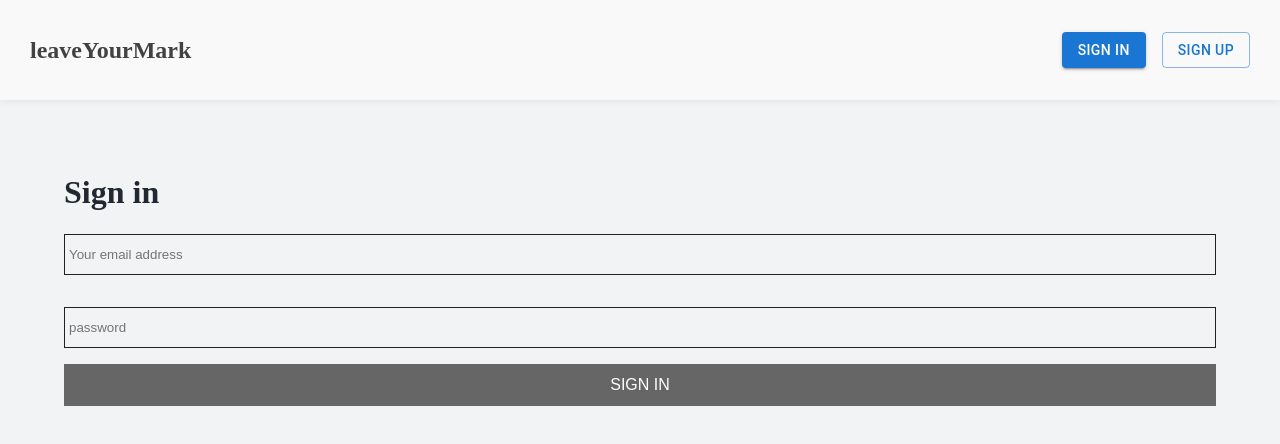
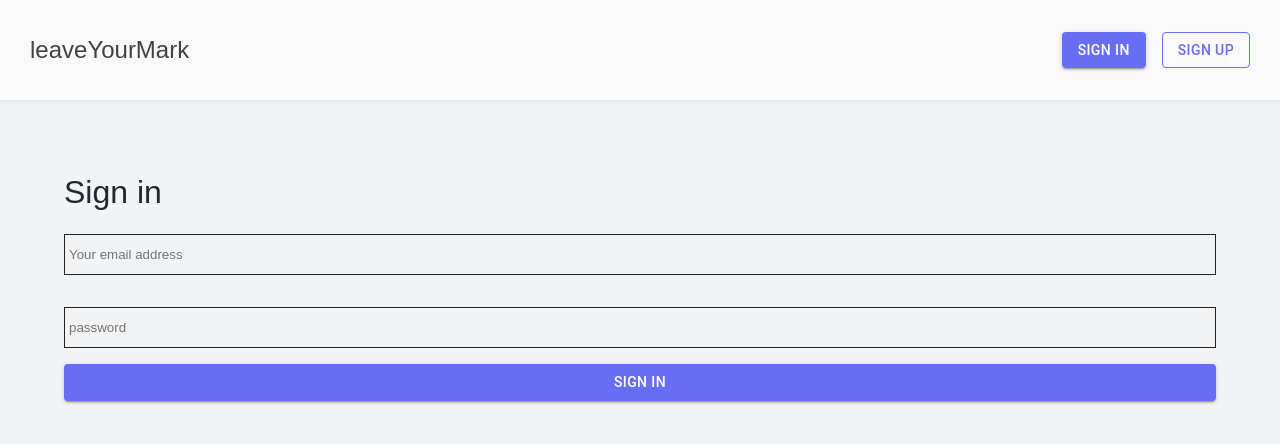
Before and after one commit to TEAM3-Magazine/Magazine-FE-sunghye, a React (Create React App) app: page /signin in a window 1280 px wide. Shown: the top 444 px of the page. Built offline with nearby package versions, Linux system fonts and the light colour scheme; no server answers; the HTML template or start-up script is replaced by a standard one; a web font is replaced by a local one.

Commit message:
Create My Account page & Edit btn style

```diff
--- a/src/components/Header.jsx
+++ b/src/components/Header.jsx
@@ -64,10 +64,23 @@ const Header = (props) => {
           </>
         ) : (
           <>
-            <Button variant="contained" onClick={goToSignIn}>
+            <Button
+              style={{
+                backgroundColor: "#686ef3",
+              }}
+              variant="contained"
+              onClick={goToSignIn}
+            >
               Sign in
             </Button>
-            <Button variant="outlined" onClick={goToSignUp}>
+            <Button
+              style={{
+                color: "#686ef3",
+                border: "1px solid #686ef3",
+              }}
+              variant="outlined"
+              onClick={goToSignUp}
+            >
               Sign up
             </Button>
           </>
@@ -106,7 +119,7 @@ const Title = styled.h1`
     return css`
       color: ${colors.black};
       font-size: ${fontSizes.lg};
-      font-weight: 600;
+      font-weight: 500;
 
       ${device.tablet} {
         font-size: ${fontSizes.xl};
--- a/src/elements/Text.jsx
+++ b/src/elements/Text.jsx
@@ -31,7 +31,7 @@ Text.defaultProps = {
 const P = styled.p`
   color: ${(props) => props.color};
   font-size: ${(props) => props.size};
-  font-weight: ${(props) => (props.bold ? 600 : 400)};
+  font-weight: ${(props) => (props.bold ? 500 : 400)};
   ${(props) => (props.margin ? `margin: ${props.margin};` : "")}
   ${(props) => (props.cursor ? `cursor: ${props.cursor};` : `none;`)}
 `;
--- a/src/pages/MyAccount.jsx
+++ b/src/pages/MyAccount.jsx
@@ -17,7 +17,7 @@ const MyAccount = () => {
 
   const [isMyPostsActived, setIsMyPostsActived] = useState(true);
 
-  const btnToggle = (e, newAlignment) => {
+  const btnToggle = (e) => {
     if (e.currentTarget.id === "your_posts") {
       setIsMyPostsActived(true);
     } else {
@@ -122,11 +122,11 @@ const Div = styled.div`
 `;
 
 const ElContainer = styled.div`
-  margin: 0 2rem;
+  margin: 0;
   display: flex;
-  flex-wrap: wrap;
-  gap: 3rem;
-  justify-content: space-around;
+
+  gap: 2rem;
+  justify-content: space-between;
 `;
 const El = styled.div`
   display: flex;
--- a/src/pages/SignIn.jsx
+++ b/src/pages/SignIn.jsx
@@ -6,7 +6,10 @@ import { useNavigate } from "react-router-dom";
 import { signInAxios } from "../redux/modules/userSlice";
 
 // elements
-import { Text, Input, Grid, Button } from "../elements";
+import { Text, Input, Grid } from "../elements";
+
+// mui
+import Button from "@mui/material/Button";
 
 const SignIn = (props) => {
   const navigate = useNavigate();
@@ -51,7 +54,16 @@ const SignIn = (props) => {
             <Input placeholder="password" type="password" _ref={pwRef} />
           </Grid>
 
-          <Button text="SIGN IN"></Button>
+          <Button
+            type="submit"
+            style={{
+              backgroundColor: "#686ef3",
+              width: "100%",
+            }}
+            variant="contained"
+          >
+            sign in
+          </Button>
         </Grid>
       </form>
     </React.Fragment>
--- a/src/pages/SignUp.jsx
+++ b/src/pages/SignUp.jsx
@@ -1,13 +1,13 @@
-import React, { useRef, createRef } from "react";
-import { Text, Input, Grid, Button } from "../elements";
-// import { getCookie, setCookie, deleteCookie } from "../shared/Cookie";
-import { useDispatch, useSelector } from "react-redux";
+import React, { useRef } from "react";
+import { Text, Input, Grid } from "../elements";
+import { useDispatch } from "react-redux";
 import { useNavigate } from "react-router-dom";
 
 // sign up reducer
 import { signUpAxios } from "../redux/modules/userSlice";
-// import { actionCreators as userActions } from "../redux/modules/user";
-// import { emailCheck } from "../shared/common";
+
+// mui
+import Button from "@mui/material/Button";
 
 const SignUp = (props) => {
   const dispatch = useDispatch();
@@ -74,7 +74,16 @@ const SignUp = (props) => {
             </Grid>
           </Grid>
 
-          <Button text="SIGN UP"></Button>
+          <Button
+            type="submit"
+            style={{
+              backgroundColor: "#686ef3",
+              width: "100%",
+            }}
+            variant="contained"
+          >
+            sign up
+          </Button>
         </Grid>
       </form>
     </React.Fragment>
--- a/src/styled/GlobalStyles.js
+++ b/src/styled/GlobalStyles.js
@@ -6,8 +6,8 @@ const GlobalStyles = createGlobalStyle`
   ${reset}
 
   @font-face {
-    font-family: 'Lato', sans-serif;
-    src: url();
+    font-family: 'Mukta', sans-serif;
+    src: url('https://fonts.googleapis.com/css2?family=Mukta:wght@400;500&display=swap');
     font-weight: normal;
     font-style: normal;
   }
@@ -27,6 +27,8 @@ const GlobalStyles = createGlobalStyle`
     min-height: 100vh-60px;
     background-color: #f1f3f4;
     font-family: 'Pretendard-Regular';
+    font-family: 'Mukta', sans-serif;
+
 
     padding: 0px 3rem;
 
```
